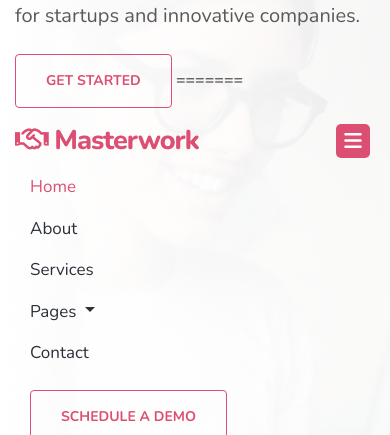
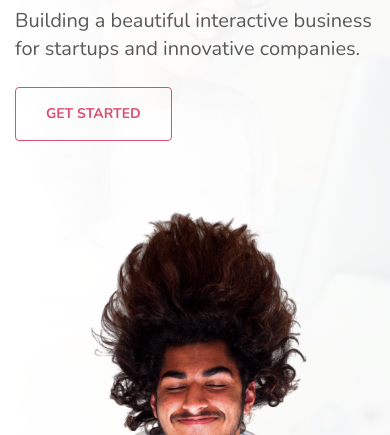
Before and after one commit to ntlthu/Capstone-Group9-BC34, a plain HTML site: page index.html in a window 390 px wide. Both pictures are taken after a click on the button "Toggle navigation". Shown: the part 409-844 px from the top of the page. Drawn offline with nearby package versions, Linux system fonts and the light colour scheme.

Commit message:
push phàn fix bug OurIdeas do Doan paste nham code

```diff
--- a/index.html
+++ b/index.html
@@ -41,7 +41,7 @@
               <a class="nav-link active" aria-current="page" href="index.html">Home</a>
             </li>
             <li class="nav-item">
-              <a class="nav-link" href="about.html">About</a>
+              <a class="nav-link" href="./about/about.html">About</a>
             </li>
             <li class="nav-item">
               <a class="nav-link" href="#">Services</a>
@@ -76,7 +76,6 @@
   <section class="OurIdeas">
     <div class="OurIdeas__content">
       <div class="container">
-<<<<<<< HEAD
         <div class="row align-items-center">
           <div class="col-lg-6 content-left">
             <h3>We Execute Our Ideas From Start to Finish</h3>
@@ -84,78 +83,12 @@
               Building a beautiful interactive business for startups and
               innovative companies.
             </p>
-            <a href="about.html" class="btn btn-outline-primary theme-button">Get Started</a>
-=======
-        <nav class="navbar navbar-expand-lg">
-          <a class="navbar-brand" href="index.html">
-            <i class="fa-regular fa-handshake"></i>
-            Masterwork
-          </a>
-          <button
-            class="navbar-toggler"
-            type="button"
-            data-bs-toggle="collapse"
-            data-bs-target="#navbarMasterwork-header"
-            aria-controls="navbarSupportedContent"
-            aria-expanded="false"
-            aria-label="Toggle navigation"
-          >
-            <i class="fa fa-bars"></i>
-            <i class="fa fa-times"></i>
-          </button>
-          <div class="collapse navbar-collapse" id="navbarMasterwork-header">
-            <ul class="navbar-nav ml-auto">
-              <li class="nav-item">
-                <a class="nav-link active" aria-current="page" href="index.html"
-                  >Home</a
-                >
-              </li>
-              <li class="nav-item">
-                <a class="nav-link" href="../about/about.html">About</a>
-              </li>
-              <li class="nav-item">
-                <a class="nav-link" href="#">Services</a>
-              </li>
-              <li class="nav-item dropdown">
-                <a
-                  class="nav-link dropdown-toggle"
-                  href="#"
-                  id="navbarDropdown-header"
-                  role="button"
-                  data-bs-toggle="dropdown"
-                  aria-expanded="false"
-                >
-                  Pages
-                </a>
-                <ul
-                  class="dropdown-menu"
-                  aria-labelledby="navbarDropdown-header"
-                >
-                  <li><a class="dropdown-item" href="#">Blog Posts</a></li>
-                  <li>
-                    <a class="dropdown-item" href="#">Blog single</a>
-                  </li>
-                  <li>
-                    <a class="dropdown-item" href="#">Landing page</a>
-                  </li>
-                </ul>
-              </li>
-              <li class="nav-item">
-                <a class="nav-link">Contact</a>
-              </li>
-              <li class="nav-item ml-lg-3 ml-0 mt-lg-0 mt-3">
-                <a class="btn btn-outline-primary theme-button" href="#"
-                  >Schedule a Demo</a
-                >
-              </li>
-            </ul>
->>>>>>> 24ae6a587539988a448e2a97093ae977553bfbee
+            <a href="#" class="btn btn-outline-primary theme-button">Get Started</a>
           </div>
           <div class="col-lg-6 content-photo mt-lg-0 mt-5">
             <img src="./images/main.png" class="img-fluid" alt="main.png" />
           </div>
         </div>
-        <div class="clear"></div>
       </div>
     </div>
   </section>
```
